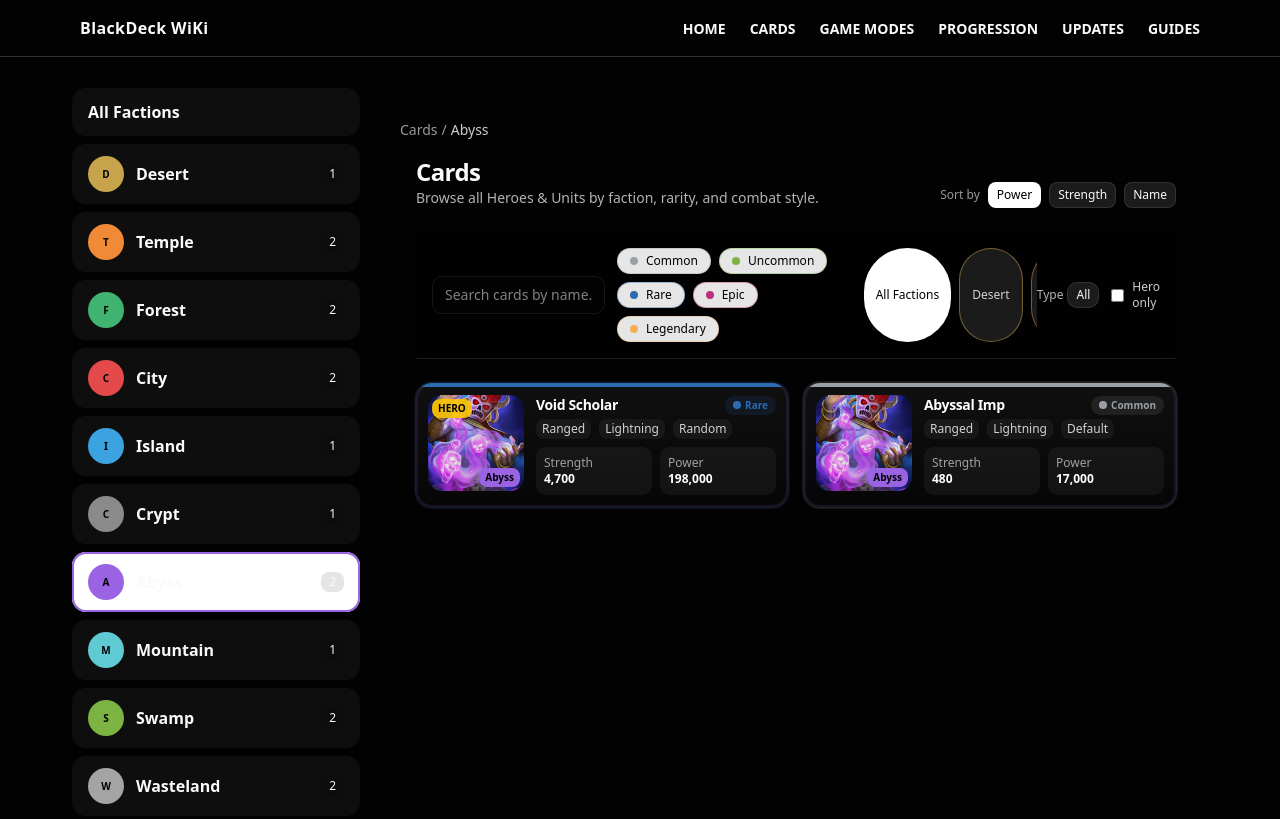
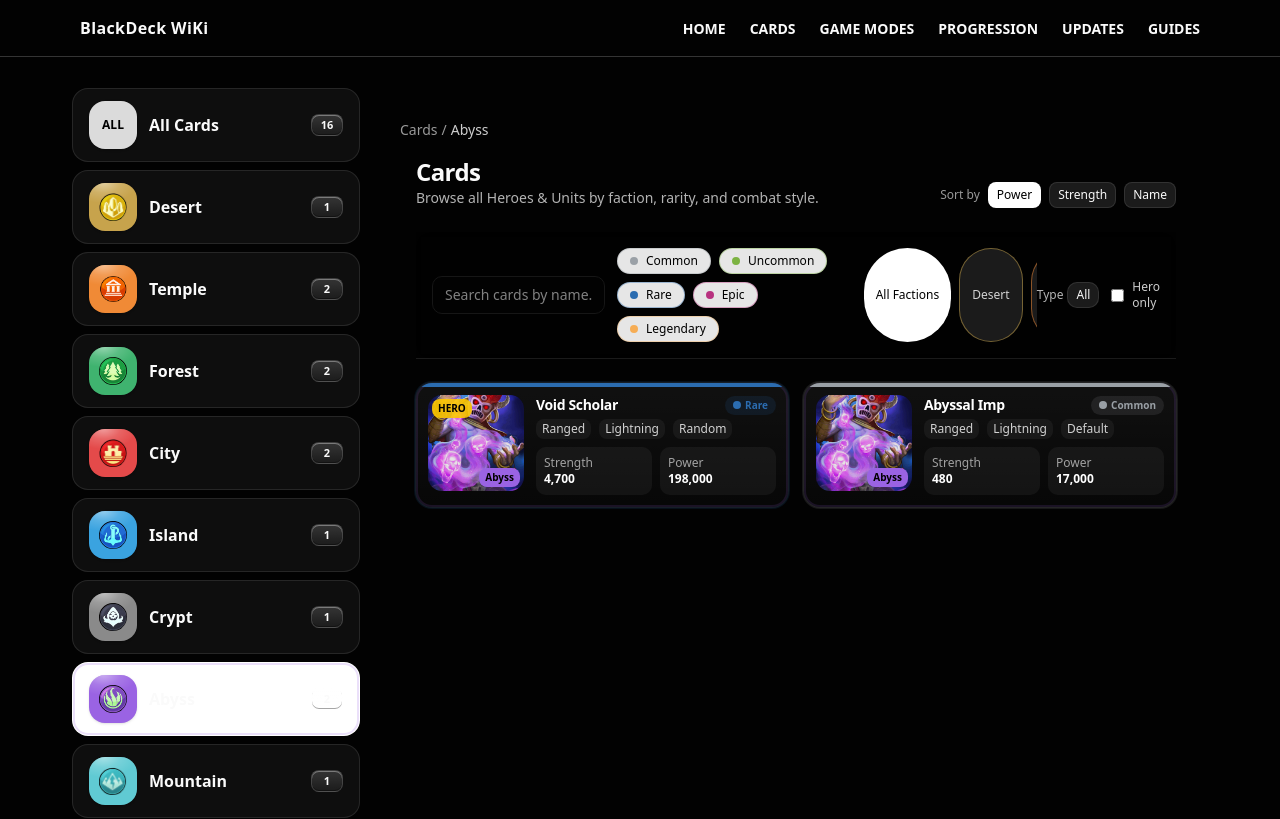
Before and after one commit to shahenwaz/blackdeck_wiki, a Next.js app: page /cards/abyss in a window 1280 px wide. Shown: the top 819 px of the page. Built offline with nearby package versions, Linux system fonts and the light colour scheme.

Commit message:
feat(cards): glossy faction sidebar with PNG icons, gradient accent, embossed count pill, and active state synced to route

```diff
--- a/components/cards/FactionList.tsx
+++ b/components/cards/FactionList.tsx
@@ -4,68 +4,146 @@ import Link from "next/link";
 import { usePathname } from "next/navigation";
 import { FACTIONS } from "@/lib/factions";
 import type { Card } from "@/src/types/cards";
+import Image from "next/image";
+
+function CountPill({ n }: { n: number }) {
+  return (
+    <span
+      className="min-w-8 inline-flex items-center justify-center rounded-md px-2 py-0.5 text-[11px] font-semibold"
+      style={{
+        background:
+          "linear-gradient(180deg, rgba(255,255,255,.16), rgba(255,255,255,.06))",
+        boxShadow:
+          "inset 0 1px 0 rgba(255,255,255,.35), inset 0 -1px 0 rgba(0,0,0,.35)",
+        border: "1px solid rgba(255,255,255,.14)",
+      }}
+    >
+      {n}
+    </span>
+  );
+}
+
+function FactionIcon({
+  label,
+  color,
+  icon,
+}: {
+  label: string;
+  color: string;
+  icon?: string;
+}) {
+  return (
+    <span
+      className="relative grid h-12 w-12 place-items-center rounded-2xl shadow-sm"
+      style={{ background: `${color}` }}
+    >
+      {/* glossy highlight */}
+      <span
+        className="pointer-events-none absolute inset-0 rounded-2xl"
+        style={{
+          background:
+            "radial-gradient(100% 60% at 30% 0%, rgba(255,255,255,.45) 0%, rgba(255,255,255,.15) 35%, rgba(255,255,255,0) 70%)",
+        }}
+      />
+      {icon ? (
+        <Image
+          src={icon}
+          alt={label}
+          width={28} // ✅ explicit dimensions to avoid runtime error
+          height={28}
+          className="relative h-7 w-7 object-contain"
+          priority={false}
+          sizes="48px" // icon box ~48px (= h-12 w-12), image is 28px
+        />
+      ) : (
+        <span className="relative text-[12px] font-extrabold tracking-wide text-black/90">
+          {label[0]}
+        </span>
+      )}
+    </span>
+  );
+}
 
 export default function FactionList({ allCards }: { allCards: Card[] }) {
   const pathname = usePathname();
 
-  // derive counts per faction (cheap)
+  // counts per faction
   const counts = allCards.reduce<Record<string, number>>((acc, c) => {
     acc[c.faction] = (acc[c.faction] ?? 0) + 1;
     return acc;
   }, {});
+  const total = Object.values(counts).reduce((a, b) => a + (b ?? 0), 0);
 
-  const isActive = (href: string) => pathname === href;
+  // active key (null for /cards)
+  const activeKey =
+    pathname === "/cards"
+      ? "ALL"
+      : pathname.startsWith("/cards/") && pathname.split("/")[2]
+      ? pathname.split("/")[2].toUpperCase()
+      : "ALL";
+
+  // base tile style (glossy card)
+  const baseTile =
+    "group relative flex items-center justify-between rounded-2xl border px-4 py-3 transition";
+  const idleGlass =
+    "bg-white/5 text-white/85 border-white/10 hover:bg-white/10";
+  const activeTile = "bg-white text-black border-white/20";
 
   return (
     <nav className="hidden lg:block lg:w-72 lg:shrink-0">
-      <div className="sticky top-[var(--nav-h,72px)] space-y-2">
+      <div className="space-y-2">
+        {/* === All Cards === */}
         <Link
           href="/cards"
-          className={`flex items-center justify-between rounded-xl px-4 py-3 transition
-            ${
-              isActive("/cards")
-                ? "bg-white text-black"
-                : "bg-white/5 hover:bg-white/10"
-            }
-          `}
+          className={[
+            baseTile,
+            activeKey === "ALL" ? activeTile : idleGlass,
+          ].join(" ")}
         >
-          <span className="font-semibold">All Factions</span>
+          {/* left accent (hover) */}
+          <span
+            className="pointer-events-none absolute inset-y-0 left-0 w-1.5 rounded-l-2xl opacity-0 transition-opacity group-hover:opacity-100"
+            style={{
+              background:
+                "linear-gradient(180deg, rgba(255,255,255,.7), rgba(255,255,255,0))",
+            }}
+          />
+          <span className="flex items-center gap-3">
+            <span className="grid h-12 w-12 place-items-center rounded-2xl bg-white/85 text-black shadow-sm">
+              <span className="text-[12px] font-extrabold">ALL</span>
+            </span>
+            <span className="font-semibold">All Cards</span>
+          </span>
+          <CountPill n={total} />
         </Link>
 
+        {/* === Each faction === */}
         {FACTIONS.map((f) => {
+          const active = activeKey === f.id;
           const href = `/cards/${f.id.toLowerCase()}`;
-          const active = isActive(href);
           return (
             <Link
               key={f.id}
               href={href}
-              className={`flex items-center justify-between rounded-xl px-4 py-3 transition
-                ${
-                  active
-                    ? "bg-white text-black"
-                    : "bg-white/5 hover:bg-white/10"
-                }
-              `}
+              className={[baseTile, active ? activeTile : idleGlass].join(" ")}
               style={
-                active ? { boxShadow: `inset 0 0 0 2px ${f.color}` } : undefined
+                active
+                  ? { boxShadow: `inset 0 0 0 2px ${f.color}33` }
+                  : undefined
               }
             >
+              {/* left accent in faction color */}
+              <span
+                className="pointer-events-none absolute inset-y-0 left-0 w-1.5 rounded-l-2xl opacity-0 transition-opacity group-hover:opacity-100"
+                style={{
+                  background: `linear-gradient(180deg, ${f.color}, rgba(0,0,0,0))`,
+                }}
+              />
               <span className="flex items-center gap-3">
-                {/* icon circle */}
-                <span
-                  className="grid h-9 w-9 place-items-center rounded-full"
-                  style={{ background: f.color }}
-                >
-                  {/* replace with <img src=... alt /> later if you want */}
-                  <span className="text-[10px] font-bold text-black">
-                    {f.label[0]}
-                  </span>
-                </span>
+                <FactionIcon label={f.label} color={f.color} icon={f.icon} />
                 <span className="font-semibold">{f.label}</span>
               </span>
-              <span className="rounded-md bg-black/10 px-2 py-0.5 text-xs">
-                {counts[f.id] ?? 0}
-              </span>
+              <CountPill n={counts[f.id] ?? 0} />
             </Link>
           );
         })}
--- a/lib/factions.ts
+++ b/lib/factions.ts
@@ -5,7 +5,7 @@ export type FactionMeta = {
   id: Faction;
   label: string;
   color: string;
-  icon: string; // path under /public/icons/factions/*
+  icon: string; // PNG under /public/icons/factions
 };
 
 export const FACTIONS: FactionMeta[] = [
```
